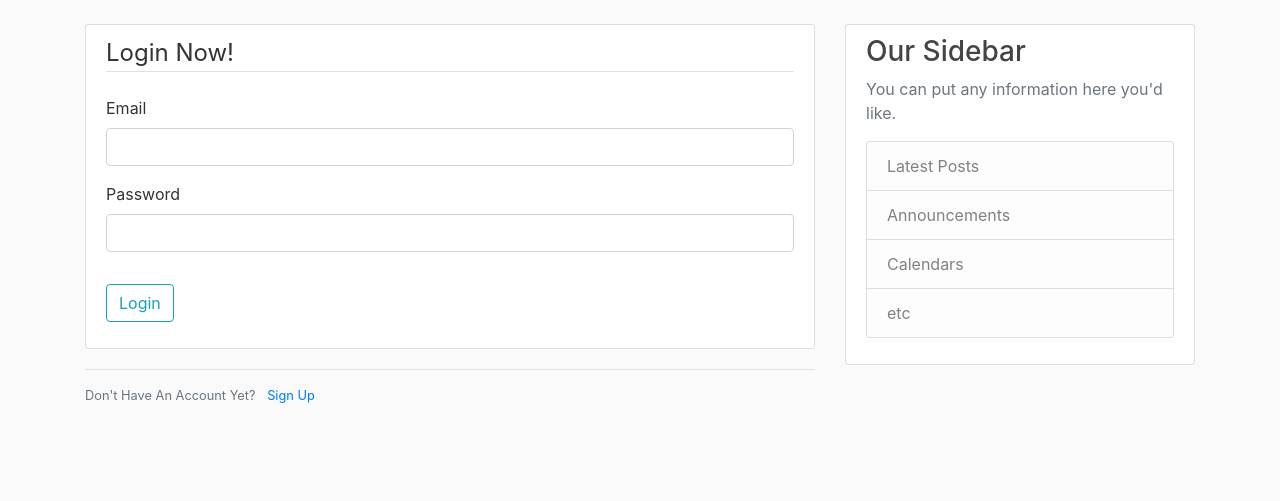
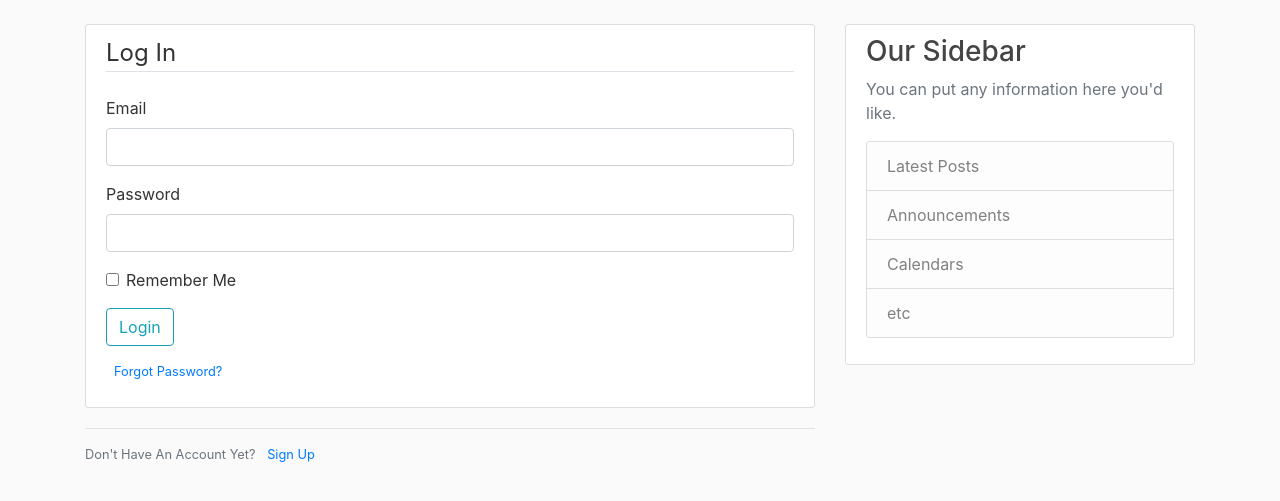
Before and after one commit to themeexpress/PythonFlaxBlog, a Flask app: page /login in a window 1280 px wide. Shown: the part 56-557 px from the top of the page. Run offline with Flask 2, Linux system fonts and the light colour scheme; some libraries are stand-ins or nearby versions.

Commit message:
Login with dummy data, url_for
Login with dummy data and url_for() is used for route

```diff
--- a/application.py
+++ b/application.py
@@ -30,9 +30,12 @@ posts = [
         'date_posted': 'April 20, 2022'
     },
 ]
+
+
 @app.route('/')
 def home():
     return render_template('home.html', posts=posts, title="MyFlaskBlog")
+
 
 @app.route('/about')
 def about():
@@ -48,10 +51,18 @@ def register():
 
     return render_template('register.html', title="Register", form=form)
 
-@app.route('/login')
+
+@app.route('/login', methods=['GET', 'POST'])
 def login():
     form = LoginForm()
+    if form.validate_on_submit():
+        if form.email == 'admin@gmail.com' and form.password == '1234':
+            flash('You have been logged in!', 'success')
+            return redirect(url_for('home'))
+        else:
+            flash('Login is unsucessful, please check the email and password', 'danger')
     return render_template('login.html', title="Login", form=form)
+
 
 if __name__ == '__main__':
     app.run()
--- a/templates/layout.html
+++ b/templates/layout.html
@@ -24,13 +24,13 @@
           </button>
           <div class="collapse navbar-collapse" id="navbarToggle">
             <div class="navbar-nav mr-auto">
-              <a class="nav-item nav-link" href="/">Home</a>
-              <a class="nav-item nav-link" href="/about">About</a>
+              <a class="nav-item nav-link" href="{{url_for('home')}}">Home</a>
+              <a class="nav-item nav-link" href="{{url_for('about')}}">About</a>
             </div>
             <!-- Navbar Right Side -->
             <div class="navbar-nav">
-              <a class="nav-item nav-link" href="/login">Login</a>
-              <a class="nav-item nav-link" href="/register">Register</a>
+              <a class="nav-item nav-link" href="{{url_for('login')}}">Login</a>
+              <a class="nav-item nav-link" href="{{url_for('register')}}">Register</a>
             </div>
           </div>
         </div>
--- a/templates/login.html
+++ b/templates/login.html
@@ -4,19 +4,44 @@
       <form method="post" action="">
         {{ form.hidden_tag() }}
         <fieldset class="form-group">
-          <legend class="border-bottom mb-4">Login Now!</legend>
+          <legend class="border-bottom mb-4">Log In</legend>
           <div class="form-group">
             {{ form.email.label() }}
-            {{ form.email(class="form-control") }}
+            {% if form.email.errors %}
+              {{ form.email(class="form-control form-control-lg is-invalid") }}
+              <div class="invalid-feedback">
+                {% for error in form.email.errors %}
+                  <span>{{ error }}</span>
+                {% endfor %}
+              </div>
+            {% else %}
+              {{ form.email(class="form-control") }}
+            {% endif %}
           </div>
           <div class="form-group">
             {{ form.password.label() }}
-            {{ form.password(class="form-control") }}
+            {% if form.password.errors %}
+              {{ form.password(class="form-control form-control-lg is-invalid") }}
+              <div class="invalid-feedback">
+                {% for error in form.password.errors %}
+                  <span>{{ error }}</span>
+                {% endfor %}
+              </div>
+            {% else %}
+              {{ form.password(class="form-control") }}
+            {% endif %}
+          </div>
+          <div class="form-check">
+            {{ form.remember(class="form-check-input") }}
+            {{ form.remember.label(class="form-check-label") }}
           </div>
         </fieldset>
         <div class="form-group">
           {{ form.submit(class="btn btn-outline-info") }}
         </div>
+        <small class="text-muted ml-2">
+          <a href="#">Forgot Password?</a>
+        </small>
       </form>
     </div>
     <div class="border-top pt-3">
```
